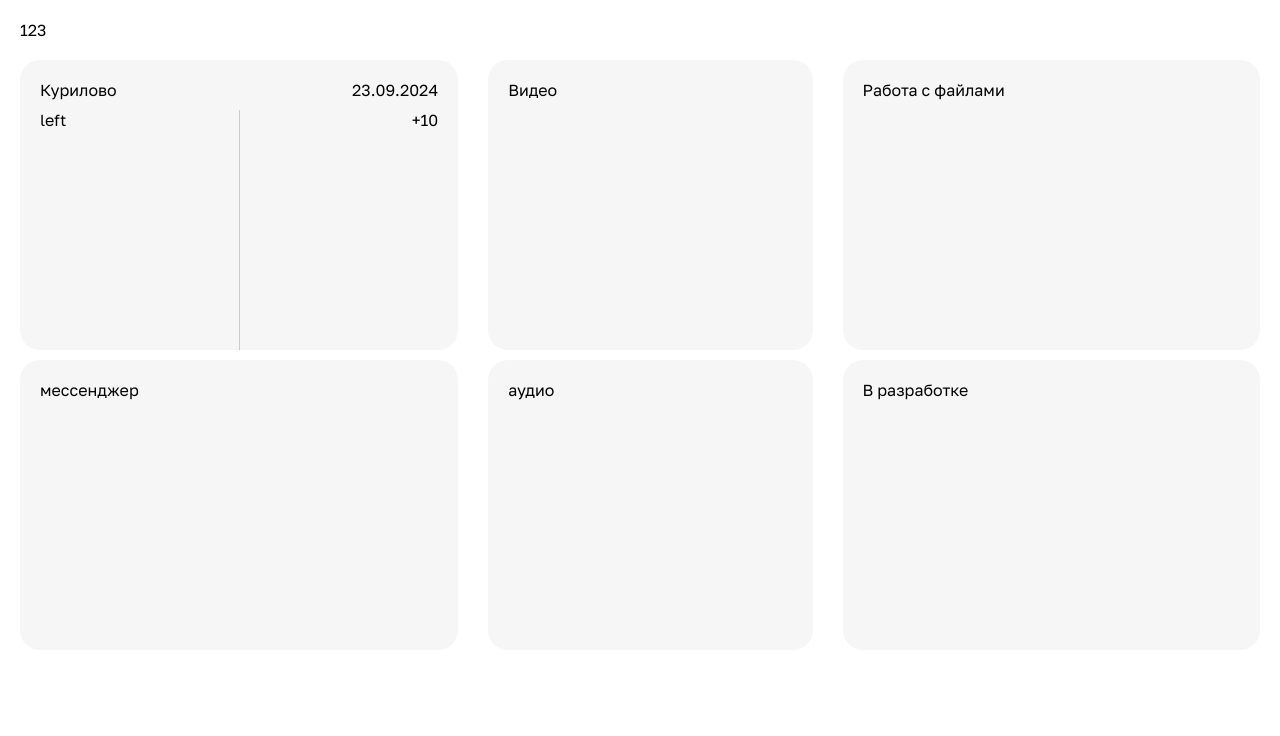
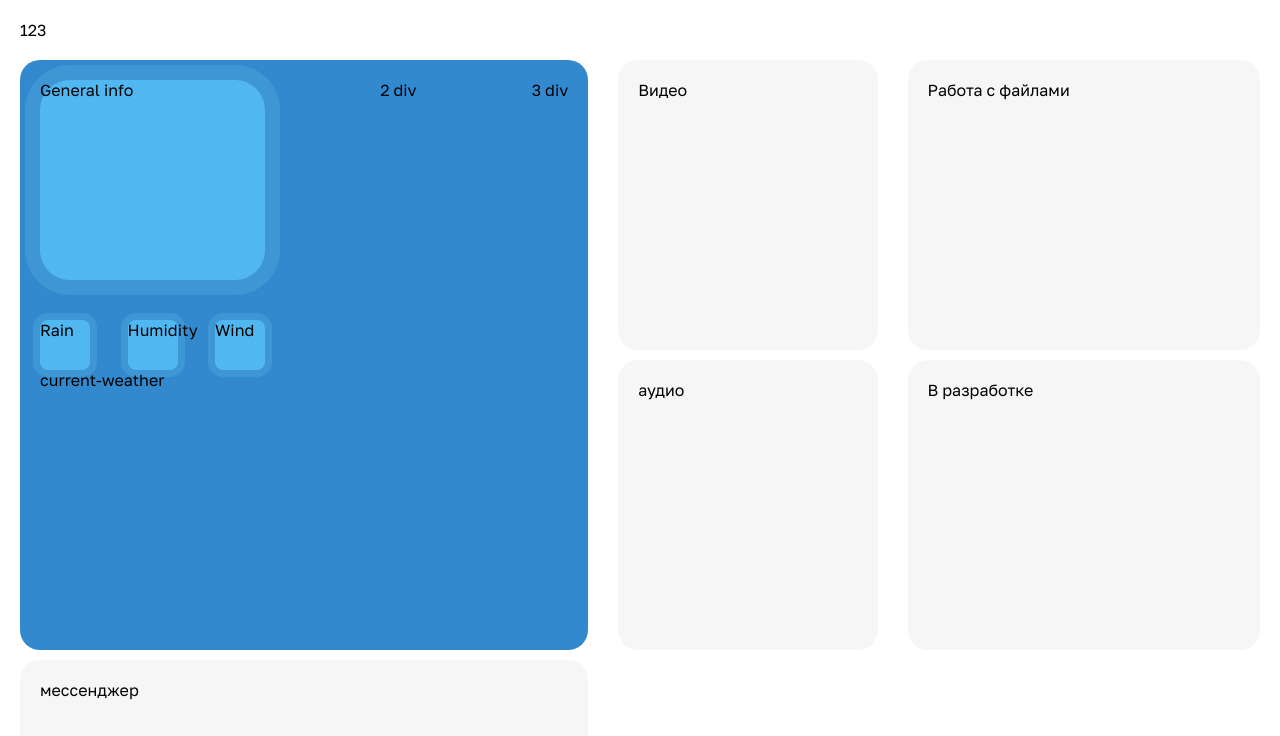
Before and after one commit to HeavyMetalMF/multi-app, a React (Vite) app: page / in a window 1280 px wide. Shown: the top 736 px of the page. Built offline with nearby package versions, Linux system fonts and the light colour scheme.

Commit message:
Стили для блоков погоды

```diff
--- a/package.json
+++ b/package.json
@@ -12,6 +12,7 @@
   "dependencies": {
     "@reduxjs/toolkit": "^2.2.7",
     "axios": "^1.7.7",
+    "classnames": "^2.5.1",
     "react": "^18.3.1",
     "react-dom": "^18.3.1",
     "react-redux": "^9.1.2",
--- a/src/pages/weather/ui/WeatherPage.scss
+++ b/src/pages/weather/ui/WeatherPage.scss
@@ -3,29 +3,15 @@
 .weather {
     &__block {
         @include main-block;
-        &__header {
-            display: flex;
-            justify-content: space-between;
-            width: 100%;
-            margin-bottom: 10px;
-        }
-        &__temperature {
-            //display: flex;
-            //justify-content: center;
-            //align-items: center;
-            //height: 65%;
-        }
-        &__current-weather {
-            display: flex;
-            justify-content: space-between;
-            height: 240px;
-            &__now {
-                flex-basis: 50%;
-                border-right: 1px solid hsl(0, 0%, 80%);
-            }
-            &__forecast {
+        background-color: rgb(51, 137, 206);
+        height: 550px;
+    }
 
-            }
-        }
+    &__general-info {
+        display: flex;
+        justify-content: space-between;
+        gap: 30px;
+    }
+    &__current-weather {
     }
 }
--- a/src/pages/weather/ui/WeatherPage.tsx
+++ b/src/pages/weather/ui/WeatherPage.tsx
@@ -1,20 +1,17 @@
 import './WeatherPage.scss';
 import { DateHelper } from "../../../shared/helpers/dateHelper.ts";
+import PrecipitationBlock from "./precipitation/PrecipitationBlock.tsx";
 
 const WeatherPage = () => {
   return (
     <div className="weather__block">
-      <div className="weather__block__header">
-        <div>Курилово</div>
-        <div>{DateHelper.Instance.getCurrentDate()}</div>
+      <div className="weather__general-info">
+        <PrecipitationBlock />
+        <div>2 div</div>
+        <div>3 div</div>
       </div>
-      <div className="weather__block__current-weather">
-        <div className="weather__block__current-weather__now">
-          left
-        </div>
-        <div className="weather__block__current-weather__forecast">
-          <div className="weather__block__temperature">+10</div>
-        </div>
+      <div className="weather__current-weather">
+        current-weather
       </div>
     </div>
   );
--- /dev/null
+++ b/src/pages/weather/ui/precipitation/Humidity.tsx
@@ -0,0 +1,12 @@
+import './precipitation.scss';
+
+// Влажность
+const Humidity = () => {
+  return (
+    <div className="precipitation__humidity">
+      Humidity
+    </div>
+  );
+};
+
+export default Humidity;
--- /dev/null
+++ b/src/pages/weather/ui/precipitation/PrecipitationBlock.tsx
@@ -0,0 +1,20 @@
+import Rain from "./Rain.tsx";
+import Humidity from "./Humidity.tsx";
+import Wind from "./Wind.tsx";
+import './precipitation.scss';
+import StyledWeatherBlock from "../styledWeatherBlock/StyledWeatherBlock.tsx";
+
+const PrecipitationBlock = () => {
+  return (
+    <div>
+      <StyledWeatherBlock className="precipitation__full-info" radius={30} width={225} height={200}> General info </StyledWeatherBlock>
+      <div className="precipitation__switchers">
+        <StyledWeatherBlock className="precipitation__switchers__item" radius={8} width={50} height={50}> <Rain/> </StyledWeatherBlock>
+        <StyledWeatherBlock className="precipitation__switchers__item" radius={8} width={50} height={50}> <Humidity /> </StyledWeatherBlock>
+        <StyledWeatherBlock className="precipitation__switchers__item" radius={8} width={50} height={50}> <Wind /> </StyledWeatherBlock>
+      </div>
+    </div>
+  );
+};
+
+export default PrecipitationBlock;
--- /dev/null
+++ b/src/pages/weather/ui/precipitation/Rain.tsx
@@ -0,0 +1,11 @@
+import './precipitation.scss';
+
+const Rain = () => {
+  return (
+    <div className="">
+      Rain
+    </div>
+  );
+};
+
+export default Rain;
--- /dev/null
+++ b/src/pages/weather/ui/precipitation/Wind.tsx
@@ -0,0 +1,11 @@
+import './precipitation.scss';
+
+const Wind = () => {
+  return (
+    <div className="precipitation__wind">
+      Wind
+    </div>
+  );
+};
+
+export default Wind;
--- /dev/null
+++ b/src/pages/weather/ui/precipitation/precipitation.scss
@@ -0,0 +1,20 @@
+.precipitation {
+  &__switchers {
+    display: flex;
+    justify-content: space-between;
+    gap: 30px;
+    margin-top: 40px;
+    &__item {
+      box-shadow: 0 0 0 7px rgba(76, 163, 222, 0.5);
+    }
+  }
+  &__full-info {
+    box-shadow: 0 0 0 15px rgba(76, 163, 222, 0.5);
+  }
+  &__rain {
+  }
+  &__humidity {
+  }
+  &__wind {
+  }
+}
--- /dev/null
+++ b/src/pages/weather/ui/styledWeatherBlock/StyledWeatherBlock.scss
@@ -0,0 +1,11 @@
+.weather_block {
+  background-color: #50b7f0;
+  //border-radius: 7px;
+  //border-image: linear-gradient(45deg, rgb(41, 135, 207) 27%, rgb(76, 163, 222) 69%) 1;
+  //border-width: 4px;
+  //border-style: solid;
+  //padding: 5px;
+}
+
+// from rgb(41, 135, 207)
+// to rgb(76, 163, 222)
--- /dev/null
+++ b/src/pages/weather/ui/styledWeatherBlock/StyledWeatherBlock.tsx
@@ -0,0 +1,14 @@
+import './StyledWeatherBlock.scss';
+import { StyledWeatherBlockProps } from "../types.ts";
+import classNames from 'classnames';
+
+
+const StyledWeatherBlock = ({children, width, height, radius, className}: StyledWeatherBlockProps) => {
+  return (
+    <div style={{width: width, height: height, borderRadius: radius}} className={classNames('weather_block', className)}>
+      {children}
+    </div>
+  );
+};
+
+export default StyledWeatherBlock;
--- /dev/null
+++ b/src/pages/weather/ui/types.ts
@@ -0,0 +1,9 @@
+import { ReactNode } from "react";
+
+export interface StyledWeatherBlockProps {
+  children: ReactNode;
+  width: number;
+  height: number;
+  radius: number
+  className?: string;
+}
--- a/tsconfig.app.json
+++ b/tsconfig.app.json
@@ -18,7 +18,8 @@
     "strict": true,
     "noUnusedLocals": true,
     "noUnusedParameters": true,
-    "noFallthroughCasesInSwitch": true
+    "noFallthroughCasesInSwitch": true,
+    "allowSyntheticDefaultImports": true
   },
   "include": ["src"]
 }
```
Also changed, not shown: 1 other file (tests, documents, lock files or other folders).
